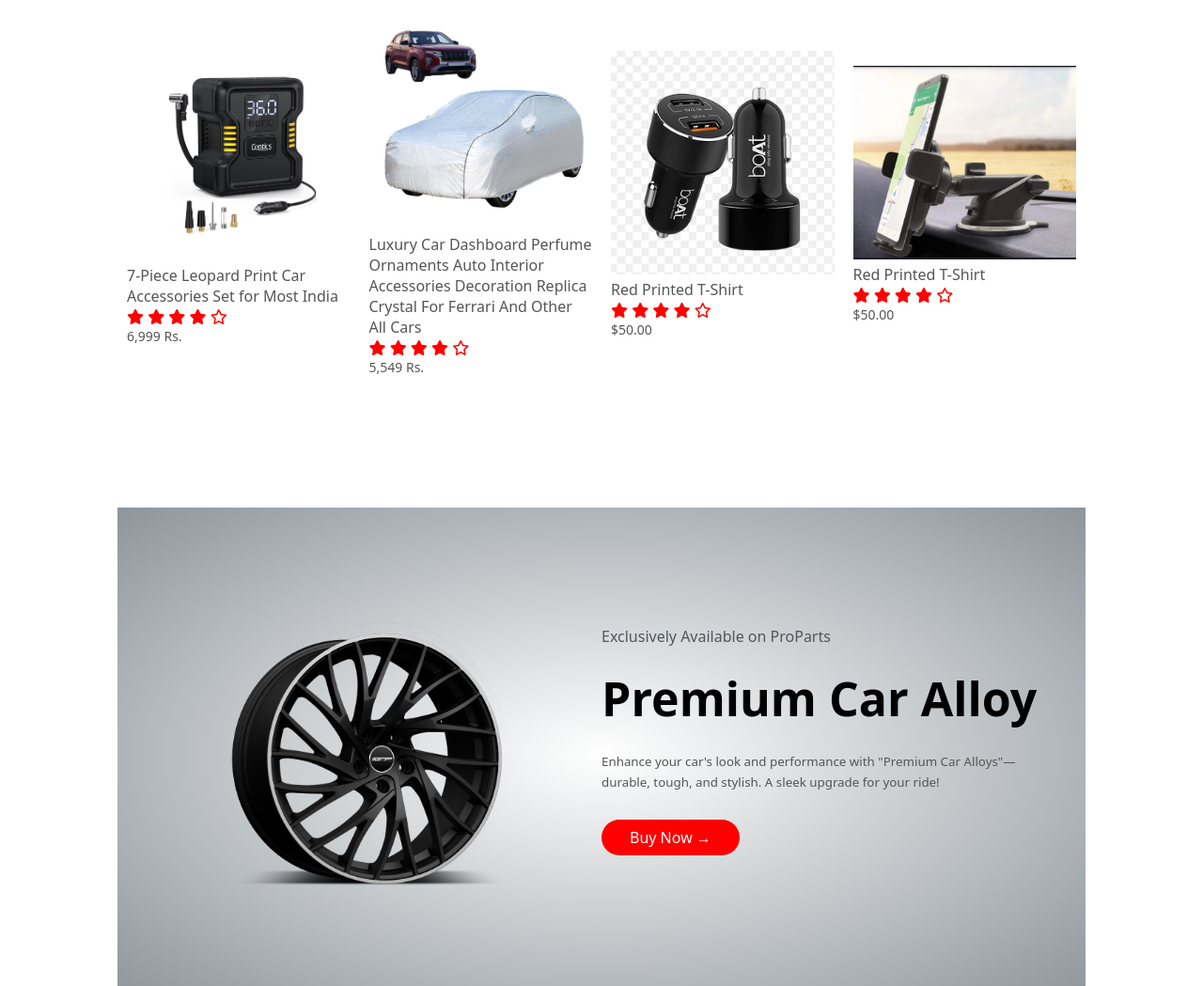
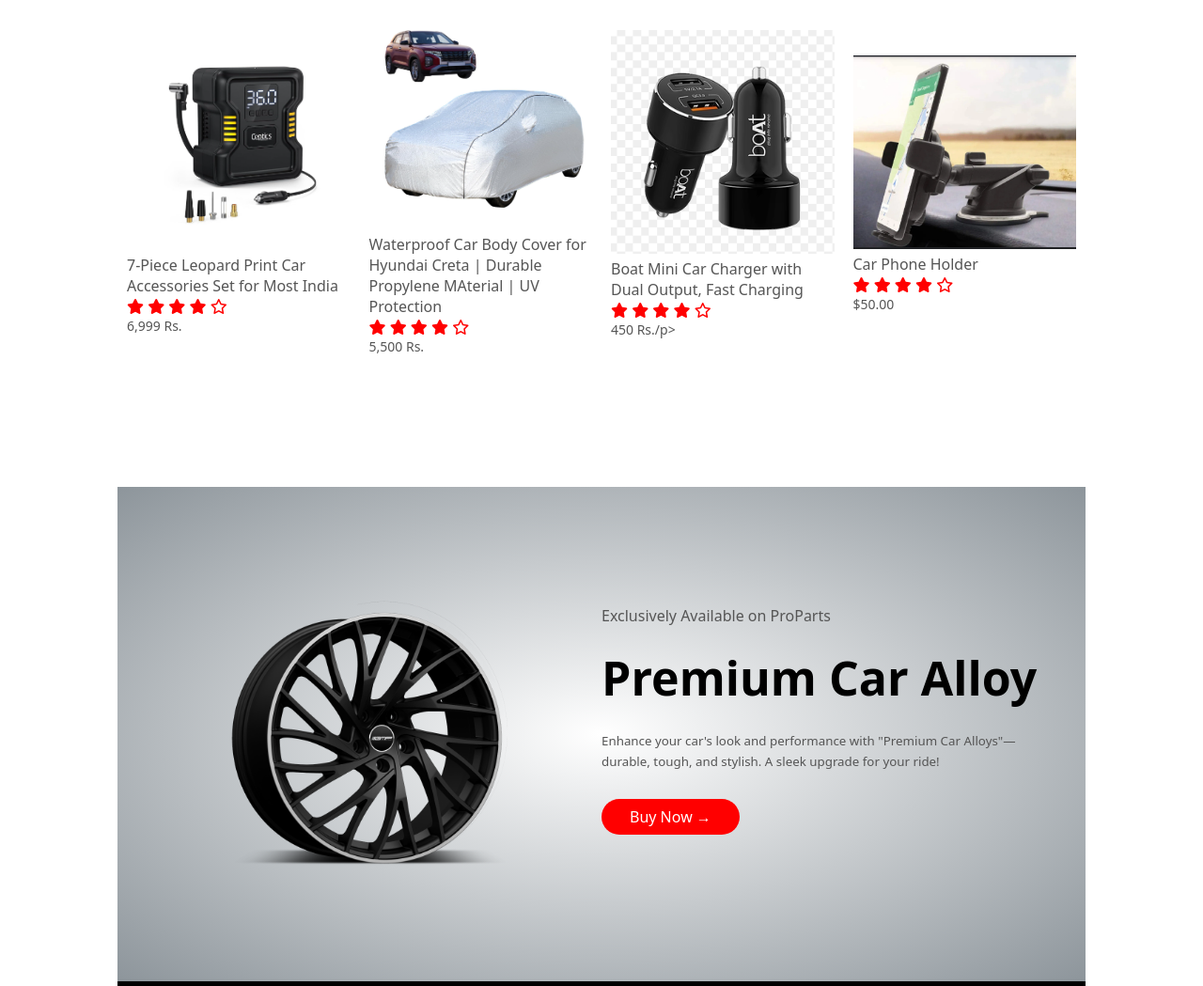
Before and after one commit to kavyanshrana/ProParts, a plain HTML site: page index.html in a window 1280 px wide. Shown: the part 954-2003 px from the top of the page at 94% size. Drawn offline with Linux system fonts and the light colour scheme; a web font is replaced by a local one.

Commit message:
Written names of products and listed the price

```diff
--- a/index.html
+++ b/index.html
@@ -82,7 +82,7 @@
 
         <div class="col-4">
             <img src="images/product2.png">
-            <h4>Luxury Car Dashboard Perfume Ornaments Auto Interior Accessories Decoration Replica Crystal For Ferrari And Other All Cars</h4>
+            <h4>Waterproof Car Body Cover for Hyundai Creta | Durable Propylene MAterial | UV Protection</h4>
             <div class="rating">
                 <i class="fa-solid fa-star"></i>
                 <i class="fa-solid fa-star"></i>
@@ -90,12 +90,12 @@
                 <i class="fa-solid fa-star"></i>
                 <i class="fa-regular fa-star"></i>
             </div>
-            <p>5,549 Rs.</p>
+            <p>5,500 Rs.</p>
         </div>
 
         <div class="col-4">
             <img src="images/Product3.png">
-            <h4>Red Printed T-Shirt</h4>
+            <h4>Boat Mini Car Charger with Dual Output, Fast Charging</h4>
             <div class="rating">
                 <i class="fa-solid fa-star"></i>
                 <i class="fa-solid fa-star"></i>
@@ -103,12 +103,12 @@
                 <i class="fa-solid fa-star"></i>
                 <i class="fa-regular fa-star"></i>
             </div>
-            <p>$50.00</p>
+            <p>450 Rs./p>
         </div>
 
         <div class="col-4">
             <img src="images/Product4.png">
-            <h4>Red Printed T-Shirt</h4>
+            <h4>Car Phone Holder</h4>
             <div class="rating">
                 <i class="fa-solid fa-star"></i>
                 <i class="fa-solid fa-star"></i>
```
